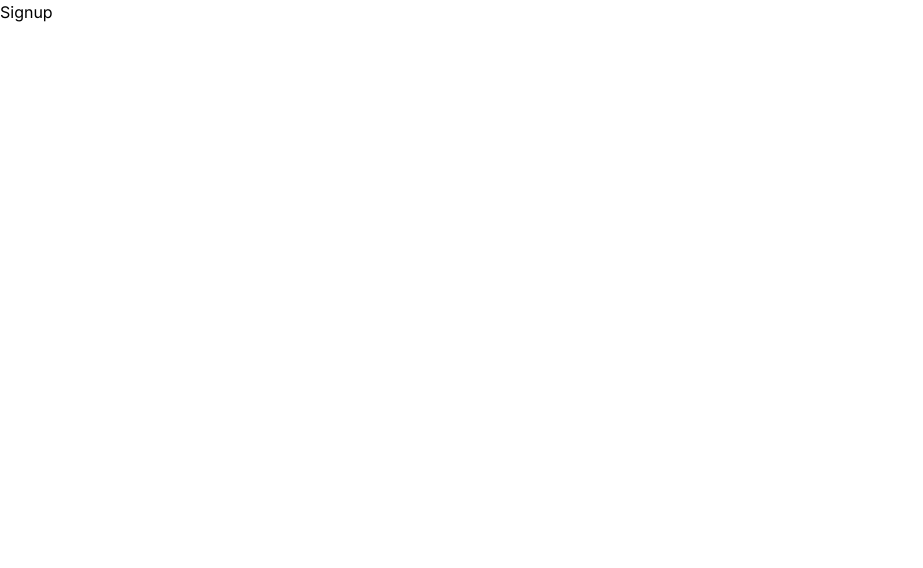
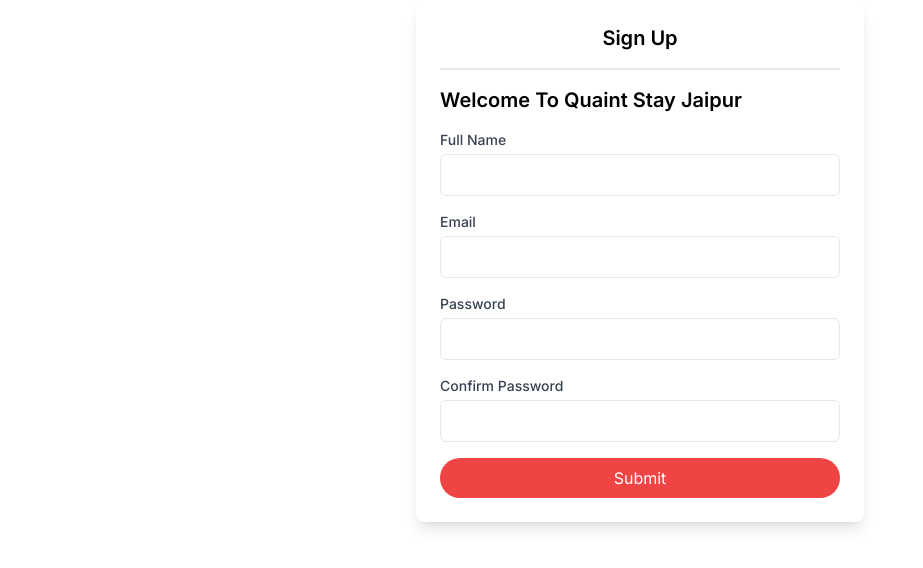
Before and after one commit to ankitfutureprofilez/Quaintspaces, a Next.js app: page /custom/Signup in a window 1280 px wide. Shown: the top 568 px of the page, without its empty margins (0-923 px from the left). Built offline with nearby package versions, Linux system fonts and the light colour scheme.

Commit message:
Login and Signup done

```diff
--- /dev/null
+++ b/pages/custom/Filter.js
@@ -0,0 +1,23 @@
+import React from 'react'
+
+export default function Filter() {
+    return (
+        <div className="p-4 bg-white rounded-lg shadow-md">
+          <h2 className="text-right">Filter</h2>
+          <div className="mt-4">
+            <label className="block mb-2">Check In</label>
+            {/* Add your date picker input here */}
+            {/* Example: <input type="date" /> */}
+          </div>
+          <div className="mt-4">
+            <label className="block mb-2">Check Out</label>
+            {/* Add your date picker input here */}
+          </div>
+          <div className="mt-6">
+            <label className="block mb-2">Price Range</label>
+            {/* Add your price range slider here */}
+            {/* Example: <input type="range" min="5000" max="50000" /> */}
+          </div>
+        </div>
+      );
+}
--- a/pages/custom/Login.js
+++ b/pages/custom/Login.js
@@ -1,7 +1,83 @@
-import React from 'react'
+import React, { useState } from "react";
 
 export default function Login() {
+  // State variables to hold form data
+  const [formData, setFormData] = useState({
+    email: "",
+    password: "",
+  });
+
+  // Handle change function to update form data
+  const handleChange = (e) => {
+    const { name, value } = e.target;
+    setFormData((prevFormData) => ({
+      ...prevFormData,
+      [name]: value,
+    }));
+  };
+
+  // Handle submit function to handle form submission
+  const handleSubmit = (e) => {
+    e.preventDefault();
+    // You can perform any action with the form data here, like sending it to the server
+    console.log("Form submitted:", formData);
+    // Reset form fields
+    setFormData({
+      email: "",
+      password: "",
+    });
+  };
+
   return (
-    <div>Login</div>
-  )
+    <div className="max-w-md mx-auto p-6 bg-white rounded-lg shadow-lg">
+      <div className="flex justify-center border-b-2 border-black-500">
+        <h1 className="text-xl font-semibold mb-4">Login</h1>
+      </div>
+      <h1 className="text-xl font-semibold my-4">
+        Welcome To Quaint Stay Jaipur
+      </h1>
+      <form onSubmit={handleSubmit}>
+        <div className="mb-4">
+          <label
+            htmlFor="email"
+            className="block text-sm font-medium text-gray-700"
+          >
+            Email
+          </label>
+          <input
+            type="email"
+            id="email"
+            name="email"
+            value={formData.email}
+            onChange={handleChange}
+            className="mt-1 p-2 border rounded-md w-full"
+            required
+          />
+        </div>
+        <div className="mb-4">
+          <label
+            htmlFor="password"
+            className="block text-sm font-medium text-gray-700"
+          >
+            Password
+          </label>
+          <input
+            type="password"
+            id="password"
+            name="password"
+            value={formData.password}
+            onChange={handleChange}
+            className="mt-1 p-2 border rounded-md w-full"
+            required
+          />
+        </div>
+        <button
+          type="submit"
+          className="w-full bg-red-500 text-white px-4 py-2 rounded-full hover:bg-red-600"
+        >
+          Submit
+        </button>
+      </form>
+    </div>
+  );
 }
--- a/pages/custom/Signup.js
+++ b/pages/custom/Signup.js
@@ -1,7 +1,107 @@
-import React from 'react'
+import React, { useState } from "react";
 
 export default function Signup() {
+  // State variables to hold form data
+  const [formData, setFormData] = useState({
+    fullName: "",
+    email: "",
+    password: "",
+    confirmPassword: "",
+  });
+
+  // Handle change function to update form data
+  const handleChange = (e) => {
+    const { name, value } = e.target;
+    setFormData((prevFormData) => ({
+      ...prevFormData,
+      [name]: value,
+    }));
+  };
+
+  // Handle submit function to handle form submission
+  const handleSubmit = (e) => {
+    e.preventDefault();
+    // You can perform any action with the form data here, like sending it to the server
+    console.log("Form submitted:", formData);
+    // Reset form fields
+    setFormData({
+      fullName: "",
+      email: "",
+      password: "",
+      confirmPassword: "",
+    });
+  };
+
   return (
-    <div>Signup</div>
-  )
+    <div className="max-w-md mx-auto p-6 bg-white rounded-lg shadow-lg">
+      <div className="flex justify-center border-b-2 border-black-500">
+        <h1 className="text-xl font-semibold mb-4">Sign Up</h1>
+      </div>
+      <h1 className="text-xl font-semibold my-4">Welcome To Quaint Stay Jaipur</h1>
+      <form onSubmit={handleSubmit}>
+        <div className="mb-4">
+          <label htmlFor="fullName" className="block text-sm font-medium text-gray-700">
+            Full Name
+          </label>
+          <input
+            type="text"
+            id="fullName"
+            name="fullName"
+            value={formData.fullName}
+            onChange={handleChange}
+            className="mt-1 p-2 border rounded-md w-full"
+            required
+          />
+        </div>
+        <div className="mb-4">
+          <label htmlFor="email" className="block text-sm font-medium text-gray-700">
+            Email
+          </label>
+          <input
+            type="email"
+            id="email"
+            name="email"
+            value={formData.email}
+            onChange={handleChange}
+            className="mt-1 p-2 border rounded-md w-full"
+            required
+          />
+        </div>
+        <div className="mb-4">
+          <label htmlFor="password" className="block text-sm font-medium text-gray-700">
+            Password
+          </label>
+          <input
+            type="password"
+            id="password"
+            name="password"
+            value={formData.password}
+            onChange={handleChange}
+            className="mt-1 p-2 border rounded-md w-full"
+            required
+          />
+        </div>
+        <div className="mb-4">
+          <label htmlFor="confirmPassword" className="block text-sm font-medium text-gray-700">
+            Confirm Password
+          </label>
+          <input
+            type="password"
+            id="confirmPassword"
+            name="confirmPassword"
+            value={formData.confirmPassword}
+            onChange={handleChange}
+            className="mt-1 p-2 border rounded-md w-full"
+            required
+          />
+        </div>
+        <button
+          type="submit"
+          className="w-full bg-red-500 text-white px-4 py-2 rounded-full hover:bg-red-600"
+        >
+          Submit
+        </button>
+      </form>
+    </div>
+  );
 }
--- a/pages/custom/index.js
+++ b/pages/custom/index.js
@@ -5,8 +5,7 @@
 import Places from "./Places.js";
 import PremiumLocation from "./PremiumLocation.js";
 import ReasonToVisit from "./ReasonToVisit.js";
-import Footer from "./Footer.js"
-
+import Footer from "./Footer.js";
 
 export default function index() {
   return (
```
